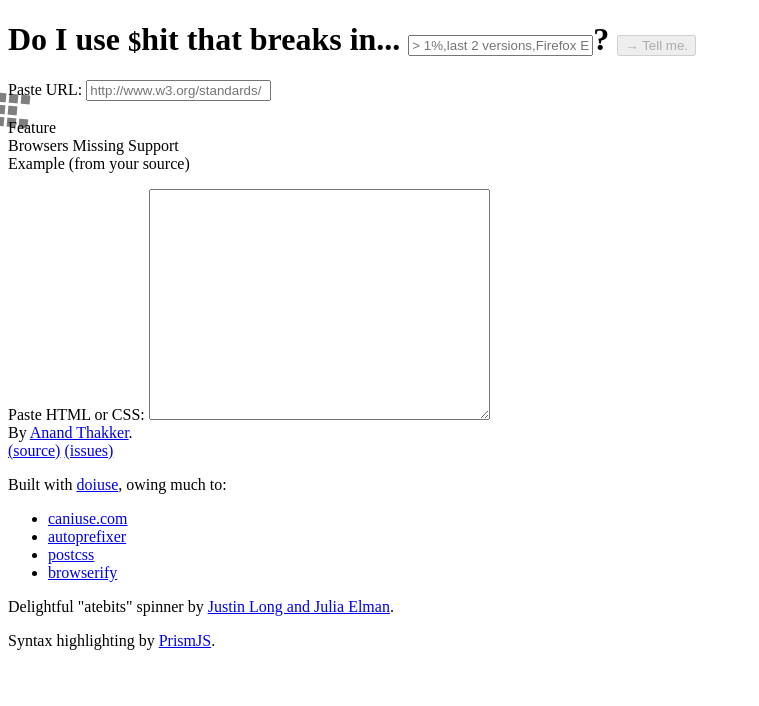
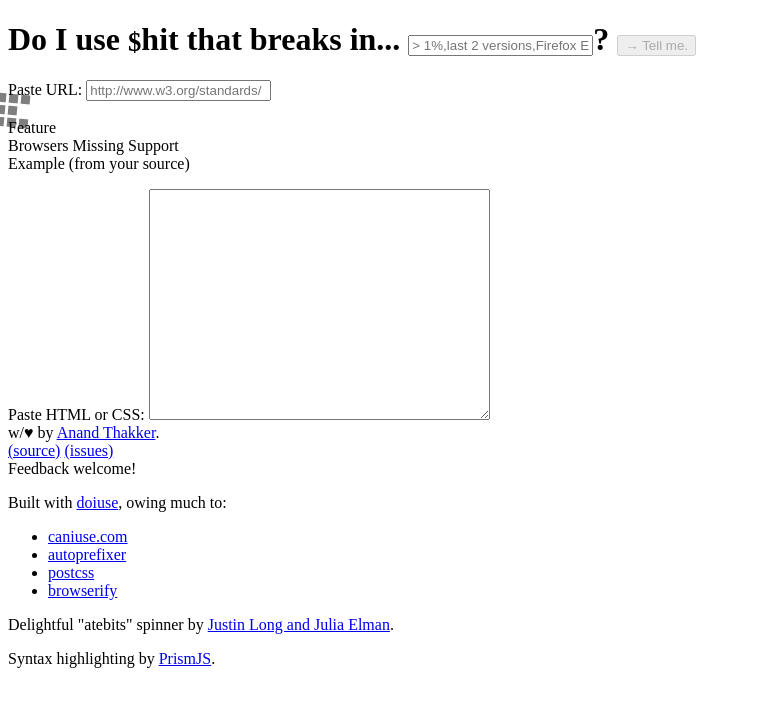
Before and after one commit to anandthakker/doiuse.com, a website: page public/index.html in a window 1280 px wide. Shown: the whole page, without its empty margins (0-759 px from the left). Drawn offline with Linux system fonts and the light colour scheme.

Commit message:
tweak footer

```diff
--- a/public/index.html
+++ b/public/index.html
@@ -57,9 +57,10 @@
 
     <footer>
       <div class="by">
-        By <a href="http://anand.codes">Anand Thakker</a>.<br>
+        w/&hearts; by <a href="http://anand.codes">Anand Thakker</a>.<br>
         <a href="https://github.com/anandthakker/doiuse.com">(source)</a>
-        <a href="https://github.com/anandthakker/doiuse.com/issues">(issues)</a>
+        <a href="https://github.com/anandthakker/doiuse.com/issues">(issues)</a><br>
+        Feedback welcome!
       </div>
       <div class="credits">
         <p>Built with <a href="https://github.com/anandthakker/doiuse">doiuse</a>,
```
